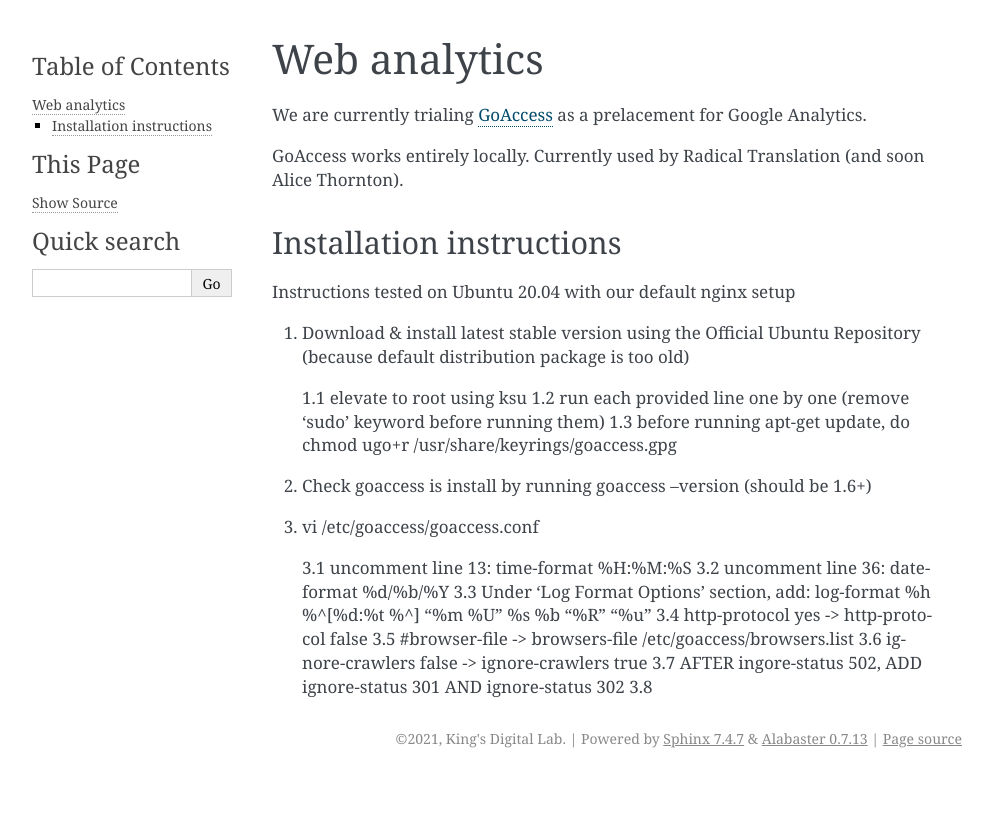
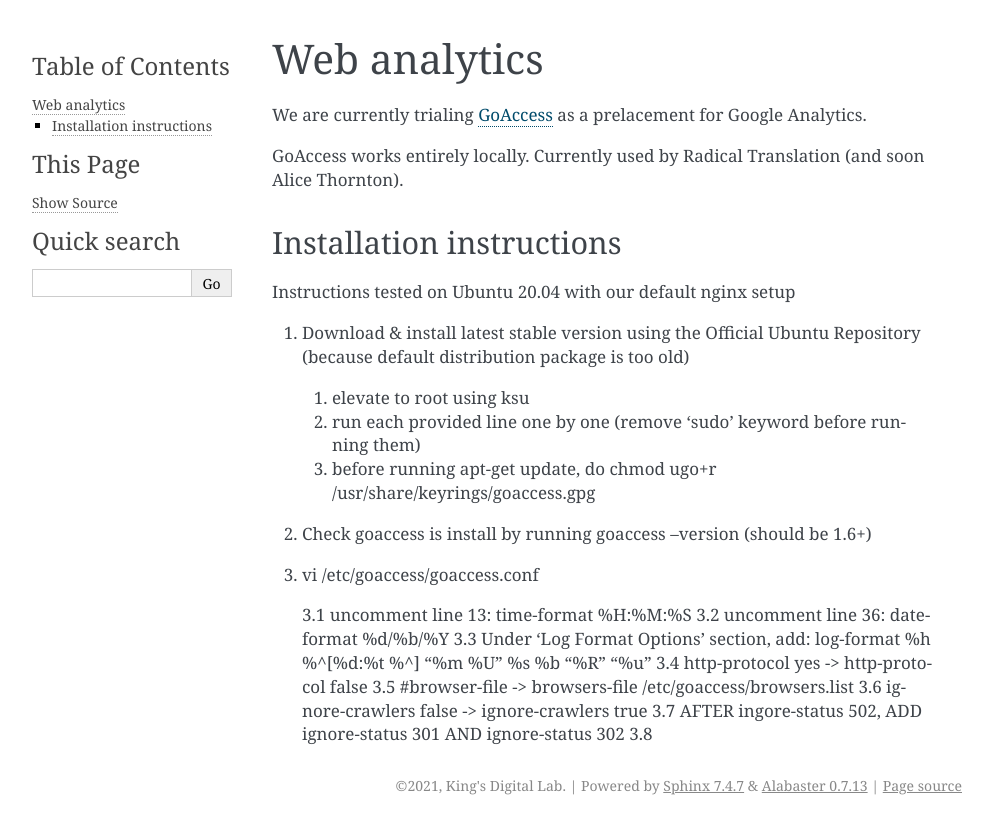
Before and after one commit to kingsdigitallab/reusable-components, a Sphinx documentation site: the page built from docs/reference/web-analytics.rst, in a window 1280 px wide. Shown: the top 834 px of the page, without its empty margins (148-1141 px from the left). Built offline with Sphinx 7.4.7, drawn with Linux system fonts in a browser that asks for light colours.

Commit message:
Update web-analytics.rst

```diff
--- a/docs/reference/web-analytics.rst
+++ b/docs/reference/web-analytics.rst
@@ -12,9 +12,9 @@ Instructions tested on Ubuntu 20.04 with our default nginx setup
 
 1. Download & install latest stable version using the Official Ubuntu Repository (because default distribution package is too old)
 
-   1.1 elevate to root using ksu
-   1.2 run each provided line one by one (remove 'sudo' keyword before running them)
-   1.3 before running apt-get update, do chmod ugo+r /usr/share/keyrings/goaccess.gpg
+   1. elevate to root using ksu
+   2. run each provided line one by one (remove 'sudo' keyword before running them)
+   3. before running apt-get update, do chmod ugo+r /usr/share/keyrings/goaccess.gpg
 
 2. Check goaccess is install by running goaccess --version (should be 1.6+)
 3. vi /etc/goaccess/goaccess.conf
```
